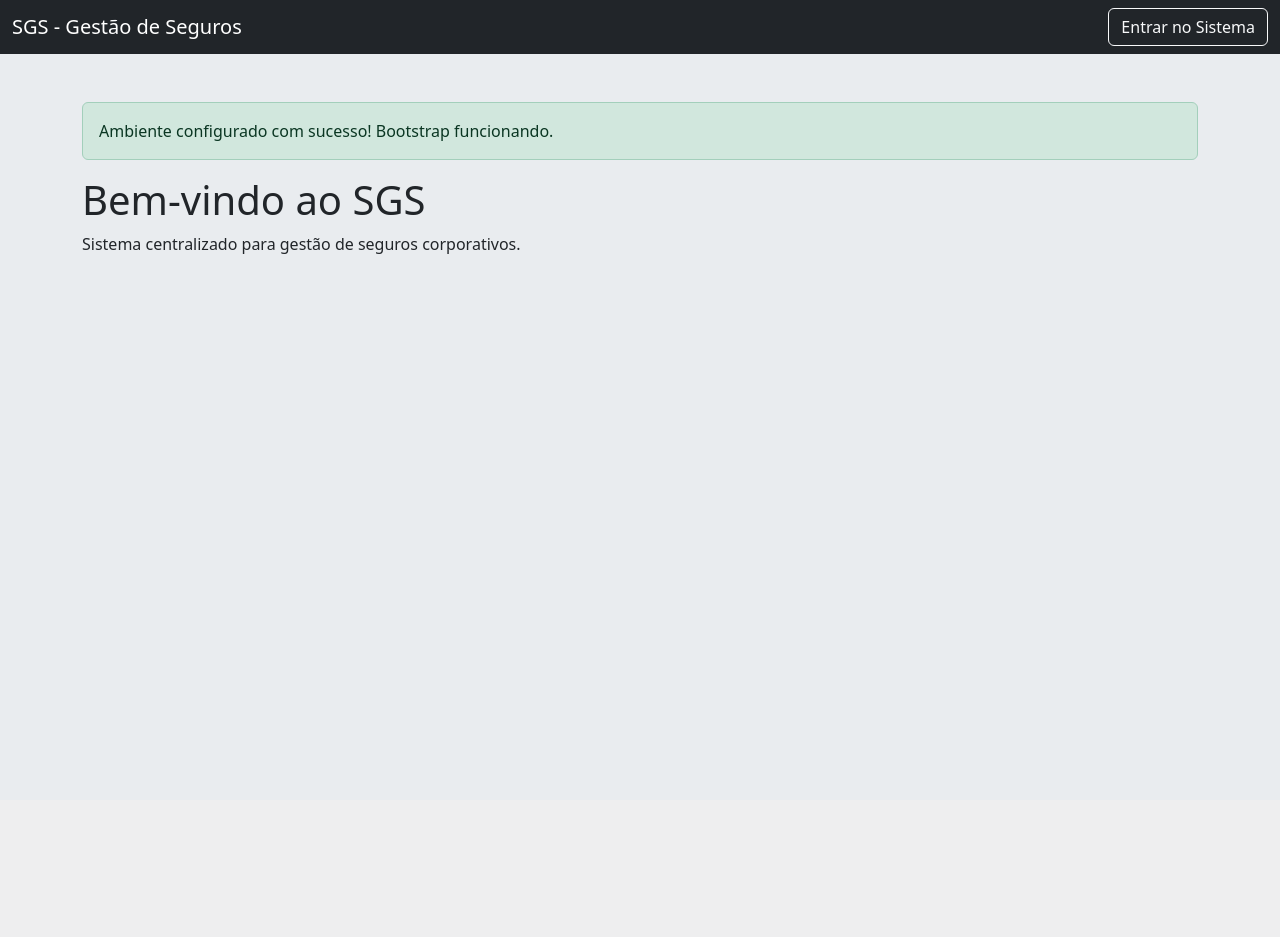
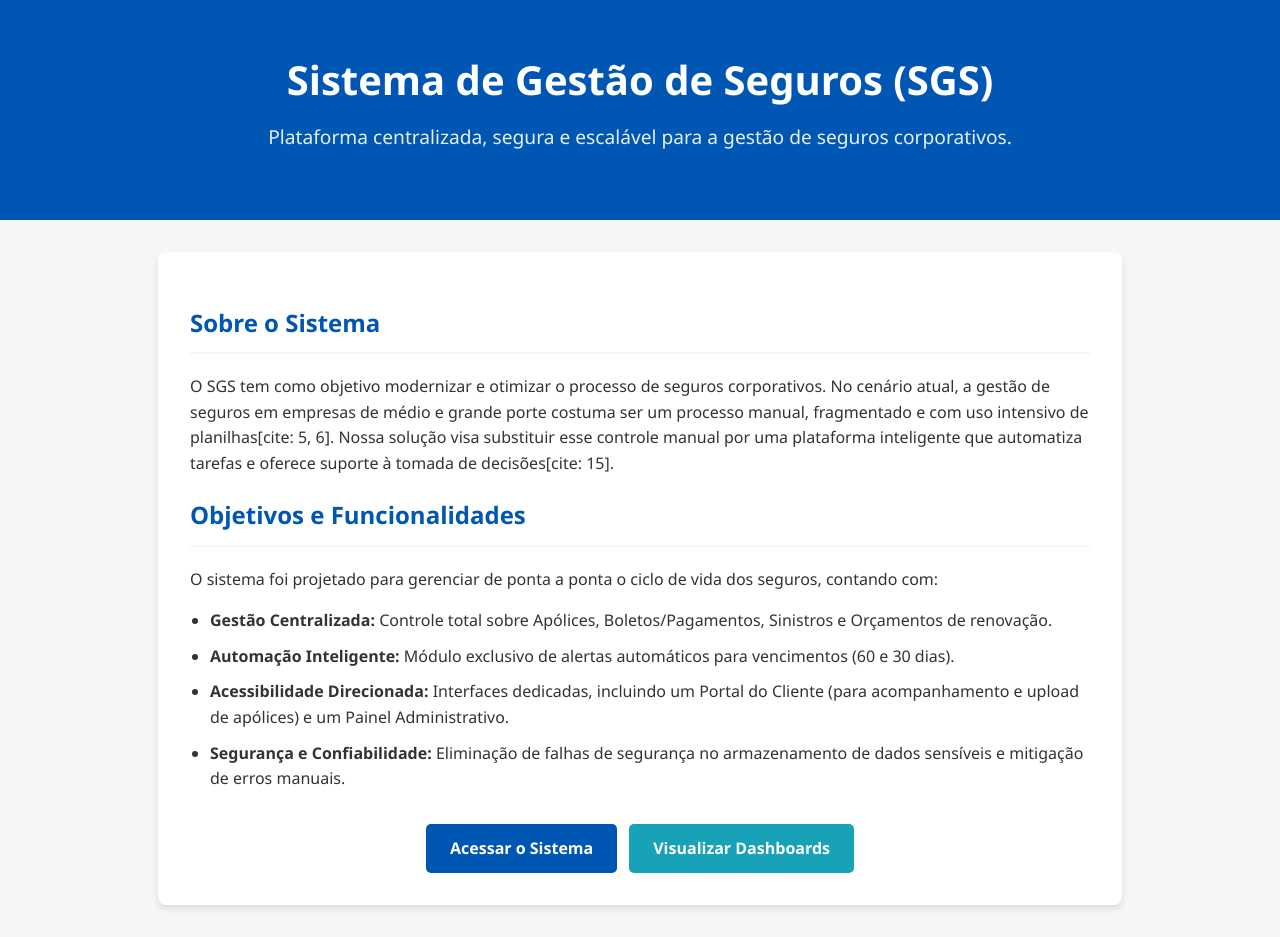
Before and after one commit to EduardoRosa25/SGS, a PHP site: page / in a window 1280 px wide. Before the commit the page ends 254 px from the top, so only its background shows below. Run offline with PHP 8.4, Linux system fonts and the light colour scheme.

Commit message:
Feat: design da página inicial e sistema de logout; Fix: Redireciona para a página inicial ao logar.

```diff
--- a/index.html
+++ b/index.html
@@ -1,31 +1,178 @@
 <!DOCTYPE html>
-<html lang="pt-br">
+<html lang="pt-BR">
 <head>
     <meta charset="UTF-8">
     <meta name="viewport" content="width=device-width, initial-scale=1.0">
     <title>SGS - Sistema de Gestão de Seguros</title>
-    <link href="https://cdn.jsdelivr.net/npm/bootstrap@5.3.0/dist/css/bootstrap.min.css" rel="stylesheet">
-    <link rel="stylesheet" href="assets/css/style.css">
+    <style>
+        :root {
+            --primary-color: #0056b3;
+            --secondary-color: #f4f7f6;
+            --text-color: #333;
+        }
+        body {
+            font-family: 'Segoe UI', Tahoma, Geneva, Verdana, sans-serif;
+            line-height: 1.6;
+            color: var(--text-color);
+            background-color: var(--secondary-color);
+            margin: 0;
+            padding: 0;
+        }
+        header {
+            background-color: var(--primary-color);
+            color: white;
+            padding: 3rem 2rem;
+            text-align: center;
+            display: flex;
+            justify-content: space-between;
+            align-items: center;
+        }
+        .header-content {
+            flex: 1;
+            text-align: center;
+        }
+        header h1 {
+            margin: 0;
+            font-size: 2.5rem;
+        }
+        header p {
+            font-size: 1.2rem;
+            margin-top: 10px;
+            opacity: 0.9;
+        }
+        .user-info {
+            color: white;
+            font-size: 0.9rem;
+            display: none;
+        }
+        .user-info.show {
+            display: block;
+        }
+        .user-info strong {
+            display: block;
+            margin-bottom: 5px;
+        }
+        .container {
+            max-width: 900px;
+            margin: 2rem auto;
+            padding: 2rem;
+            background: white;
+            border-radius: 8px;
+            box-shadow: 0 4px 6px rgba(0,0,0,0.1);
+        }
+        h2 {
+            color: var(--primary-color);
+            border-bottom: 2px solid var(--secondary-color);
+            padding-bottom: 10px;
+        }
+        ul {
+            padding-left: 20px;
+        }
+        li {
+            margin-bottom: 10px;
+        }
+        .cta-container {
+            text-align: center;
+            margin-top: 2rem;
+            display: flex;
+            gap: 12px;
+            justify-content: center;
+            flex-wrap: wrap;
+        }
+        .btn {
+            display: inline-block;
+            background-color: var(--primary-color);
+            color: white;
+            padding: 12px 24px;
+            text-decoration: none;
+            border-radius: 5px;
+            font-weight: bold;
+            transition: background-color 0.3s ease, transform 0.2s ease;
+            border: none;
+            cursor: pointer;
+        }
+        .btn:hover {
+            background-color: #004494;
+            transform: translateY(-2px);
+        }
+        .btn-secondary {
+            background-color: #17a2b8;
+        }
+        .btn-secondary:hover {
+            background-color: #138496;
+        }
+        .btn-danger {
+            background-color: #dc3545;
+        }
+        .btn-danger:hover {
+            background-color: #c82333;
+        }
+    </style>
 </head>
 <body>
 
-    <nav class="navbar navbar-dark bg-dark">
-        <div class="container-fluid">
-            <span class="navbar-brand mb-0 h1">SGS - Gestão de Seguros</span>
-            <div>
-                <a href="login.php" class="btn btn-outline-light">Entrar no Sistema</a>
-            </div>
+    <header>
+        <div class="header-content">
+            <h1>Sistema de Gestão de Seguros (SGS)</h1>
+            <p>Plataforma centralizada, segura e escalável para a gestão de seguros corporativos.</p>
         </div>
-    </nav>
+        <div class="user-info" id="userInfo">
+            <strong>Bem-vindo!</strong>
+            <span id="userName"></span>
+        </div>
+    </header>
 
-    <div class="container mt-5">
-        <div class="alert alert-success" role="alert">
-            Ambiente configurado com sucesso! Bootstrap funcionando.
+    <div class="container">
+        <section>
+            <h2>Sobre o Sistema</h2>
+            <p>O SGS tem como objetivo modernizar e otimizar o processo de seguros corporativos. No cenário atual, a gestão de seguros em empresas de médio e grande porte costuma ser um processo manual, fragmentado e com uso intensivo de planilhas[cite: 5, 6]. Nossa solução visa substituir esse controle manual por uma plataforma inteligente que automatiza tarefas e oferece suporte à tomada de decisões[cite: 15].</p>
+        </section>
+
+        <section>
+            <h2>Objetivos e Funcionalidades</h2>
+            <p>O sistema foi projetado para gerenciar de ponta a ponta o ciclo de vida dos seguros, contando com:</p>
+            <ul>
+                <li><strong>Gestão Centralizada:</strong> Controle total sobre Apólices, Boletos/Pagamentos, Sinistros e Orçamentos de renovação.</li>
+                <li><strong>Automação Inteligente:</strong> Módulo exclusivo de alertas automáticos para vencimentos (60 e 30 dias).</li>
+                <li><strong>Acessibilidade Direcionada:</strong> Interfaces dedicadas, incluindo um Portal do Cliente (para acompanhamento e upload de apólices) e um Painel Administrativo.</li>
+                <li><strong>Segurança e Confiabilidade:</strong> Eliminação de falhas de segurança no armazenamento de dados sensíveis e mitigação de erros manuais.</li>
+            </ul>
+        </section>
+
+        <div class="cta-container" id="buttonsLoggedOut">
+            <a href="login.php" class="btn">Acessar o Sistema</a>
+            <a href="pages/dashboard.php" class="btn btn-secondary">Visualizar Dashboards</a>
         </div>
-        <h1>Bem-vindo ao SGS</h1>
-        <p>Sistema centralizado para gestão de seguros corporativos.</p>
+
+        <div class="cta-container" id="buttonsLoggedIn" style="display: none;">
+            <a href="pages/dashboard.php" class="btn btn-secondary">Visualizar Dashboards</a>
+            <a href="logout.php" class="btn btn-danger">Deslogar</a>
+        </div>
     </div>
 
-    <script src="https://cdn.jsdelivr.net/npm/bootstrap@5.3.0/dist/js/bootstrap.bundle.min.js"></script>
+    <script>
+        // Verifica o status da sessão ao carregar a página
+        fetch('session_check.php')
+            .then(response => response.json())
+            .then(data => {
+                if (data.logado) {
+                    // Usuário está logado
+                    document.getElementById('userInfo').classList.add('show');
+                    document.getElementById('userName').textContent = data.nome;
+                    document.getElementById('buttonsLoggedOut').style.display = 'none';
+                    document.getElementById('buttonsLoggedIn').style.display = 'flex';
+                } else {
+                    // Usuário não está logado
+                    document.getElementById('buttonsLoggedOut').style.display = 'flex';
+                    document.getElementById('buttonsLoggedIn').style.display = 'none';
+                }
+            })
+            .catch(error => {
+                console.error('Erro ao verificar sessão:', error);
+                // Em caso de erro, mostra os botões de não logado
+                document.getElementById('buttonsLoggedOut').style.display = 'flex';
+            });
+    </script>
+
 </body>
 </html>
--- /dev/null
+++ b/logout.php
@@ -0,0 +1,6 @@
+<?php
+session_start();
+session_destroy();
+header('Location: index.html');
+exit;
+?>
--- /dev/null
+++ b/session_check.php
@@ -0,0 +1,16 @@
+<?php
+session_start();
+header('Content-Type: application/json');
+
+if (isset($_SESSION['usuario_id'])) {
+    echo json_encode([
+        'logado' => true,
+        'nome' => $_SESSION['usuario_nome'],
+        'perfil' => $_SESSION['usuario_perfil']
+    ]);
+} else {
+    echo json_encode([
+        'logado' => false
+    ]);
+}
+?>
```
Also changed, not shown: login.php (+5 -2 lines), 1 other file.
